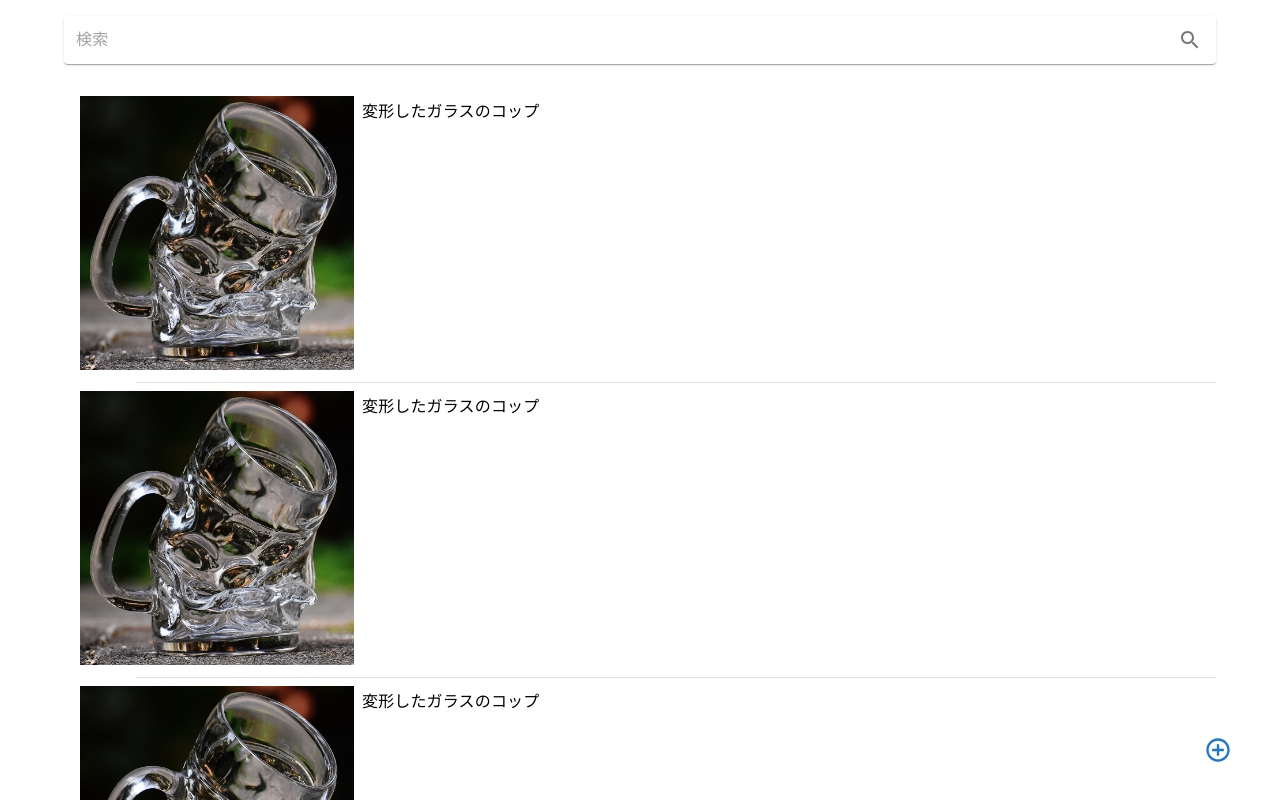
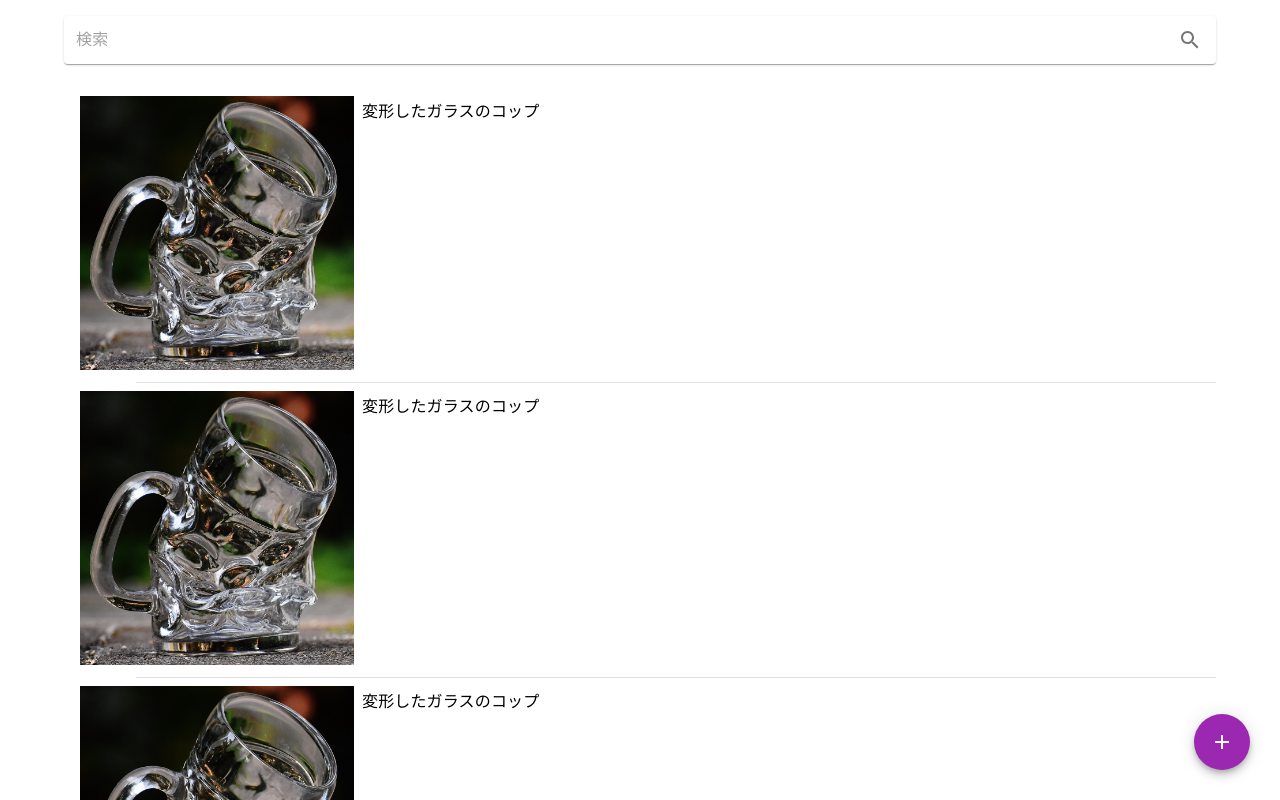
Before and after one commit to sugitaku03031/object-dic-front-app, a React (Create React App) app: page / in a window 1280 px wide. Shown: the top 800 px of the page. Built offline with nearby package versions, Linux system fonts and the light colour scheme.

Commit message:
ボタンデザイン変更

```diff
--- a/src/App.tsx
+++ b/src/App.tsx
@@ -7,9 +7,9 @@ import {
   Container,
   Box,
   Grid,
-  Button,
+  Fab,
 } from "@mui/material";
-import AddCircleOutlineOutlinedIcon from '@mui/icons-material/AddCircleOutlineOutlined';
+import AddIcon from '@mui/icons-material/Add';
 import TopSearchBox from "./TopSearchBox";
 import Data from "./sample.json";
 
@@ -43,26 +43,16 @@ function App() {
     <Container>
       <TopSearchBox />
       <List>{listItems}</List>
-      <Button
+      <Fab
+        color="secondary"
+        aria-label="add"
         style={{
-          // borderRadius: 50,
-          // minWidth: 50,
-          // width: 50,
-          // height: 50,
           position: "fixed",
           bottom: 30,
           right: 30,
-        }}
-        className="z-depth-1 p-2 d-flex justify-content-center align-items-center"
-      // onClick={async () => {
-      //   router.push("./create");
-      // }}
-      >
-        <AddCircleOutlineOutlinedIcon
-          style={{ fontSize: 28 }}
-          className="text-primary"
-          color="primary" />
-      </Button>
+        }}>
+        <AddIcon />
+      </Fab>
     </Container>
   );
 }
```
